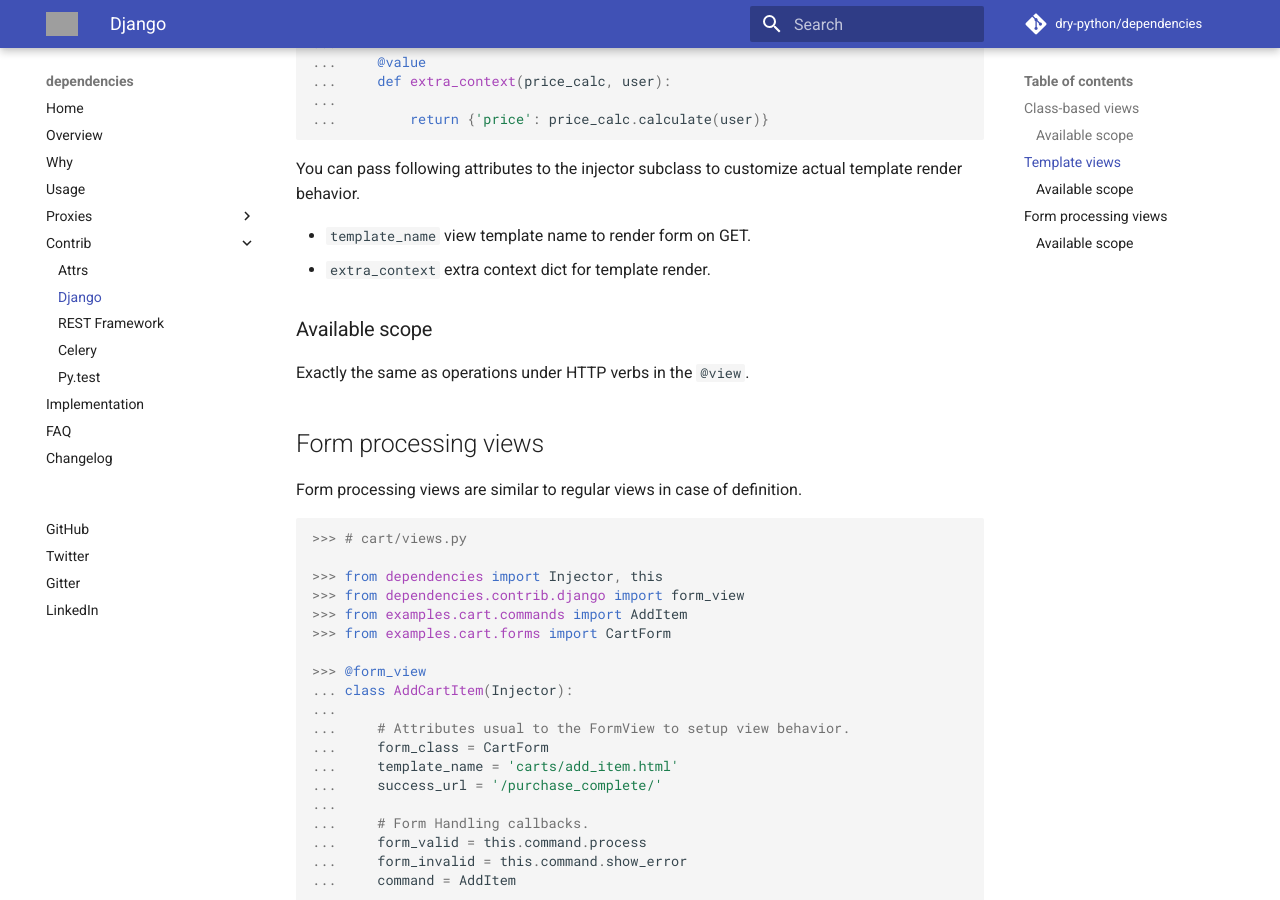
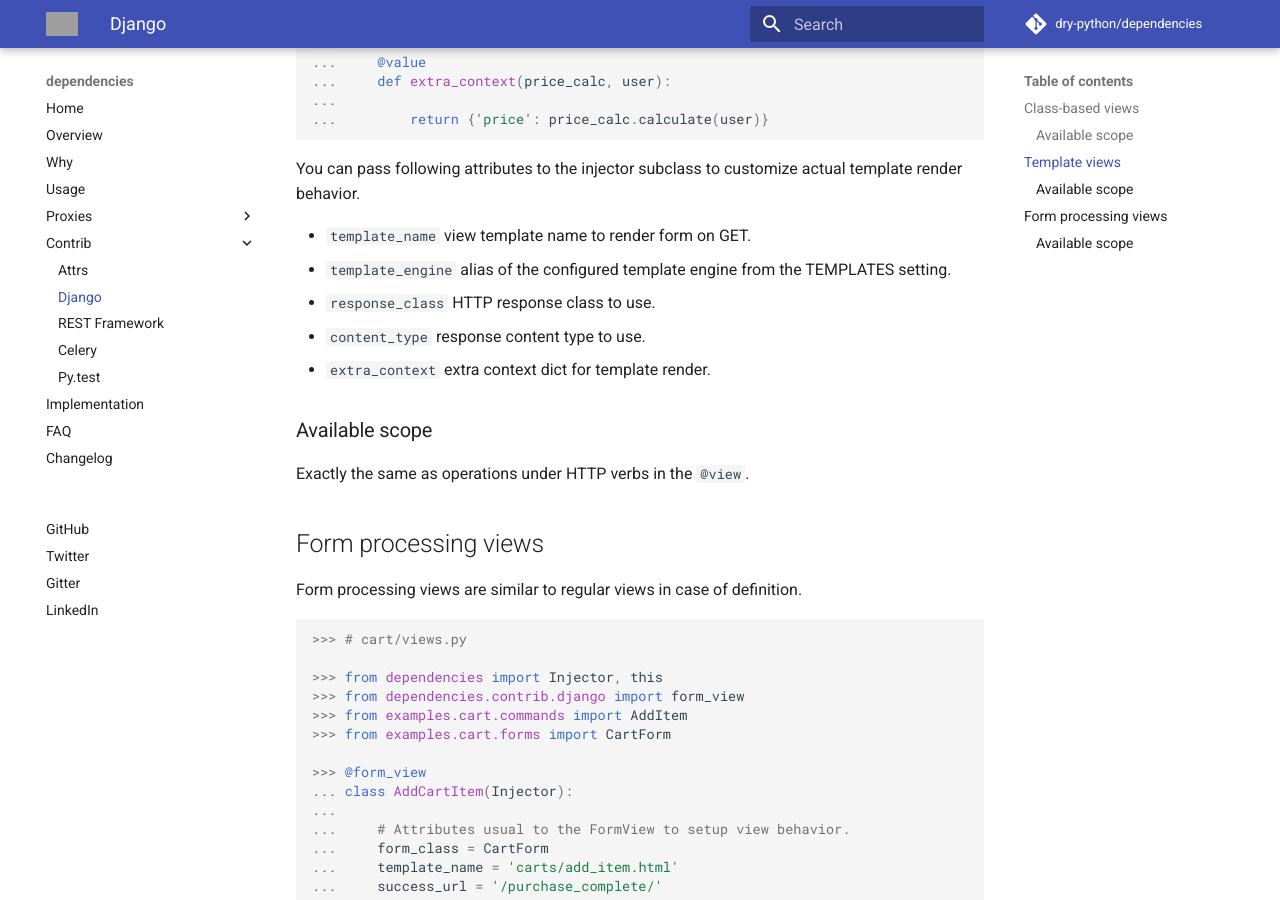
Before and after one commit to proofit404/dependencies, an MkDocs documentation site: the page built from docs/contrib/django.md, in a window 1280 px wide and 900 px high, scrolled down 2261 px. Built offline with MkDocs 1.6.1 and Material for MkDocs 9.7.7, drawn with Linux system fonts in a browser that asks for light colours; comment, search, counter and statistics services are not loaded; grey boxes are pictures that could not be loaded.

Commit message:
Document missing attributes for Django @template_view.

```diff
--- a/docs/contrib/django.md
+++ b/docs/contrib/django.md
@@ -127,6 +127,10 @@
 customize actual template render behavior.
 
 - `template_name` view template name to render form on GET.
+- `template_engine` alias of the configured template engine from the
+  TEMPLATES setting.
+- `response_class` HTTP response class to use.
+- `content_type` response content type to use.
 - `extra_context` extra context dict for template render.
 
 ### Available scope
```
